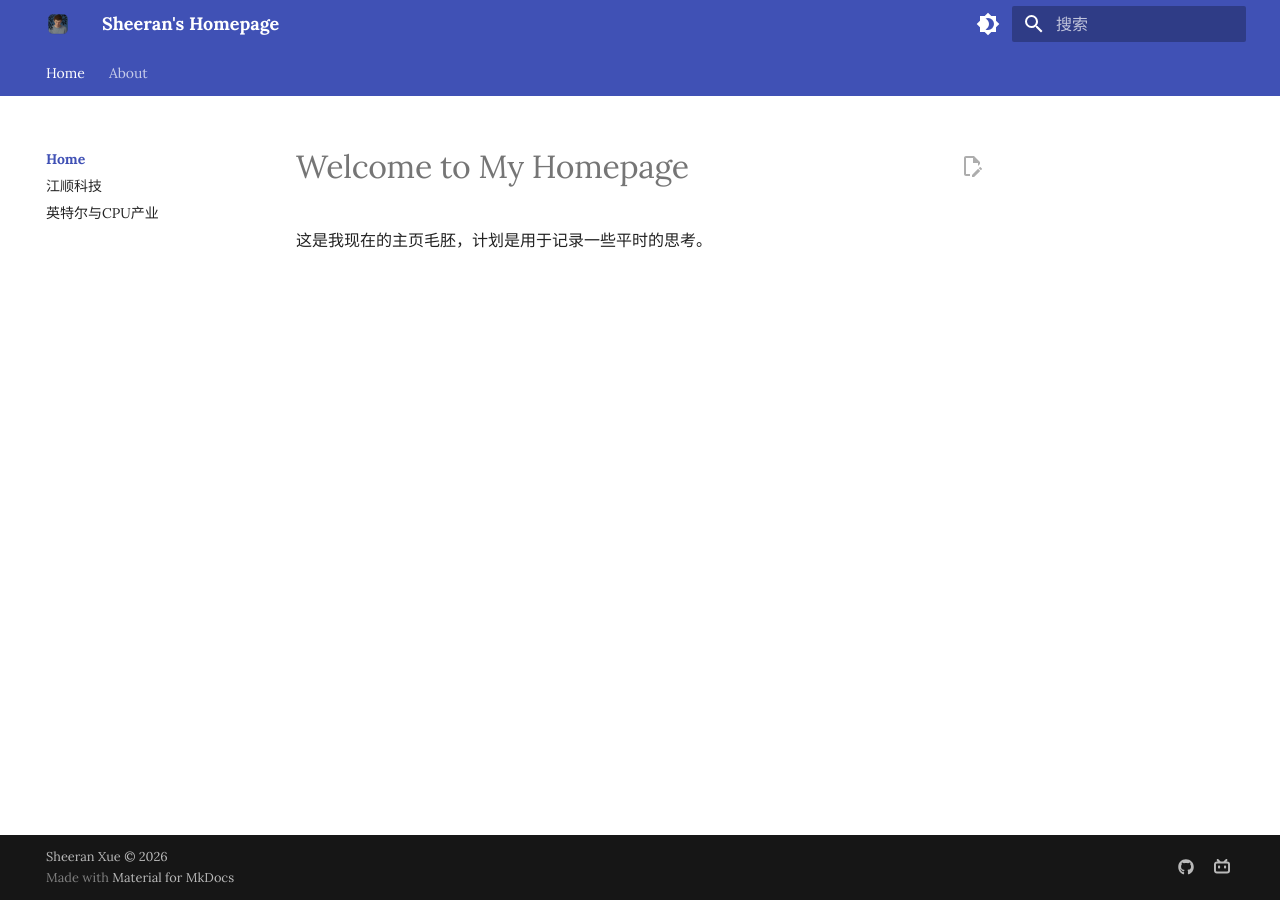
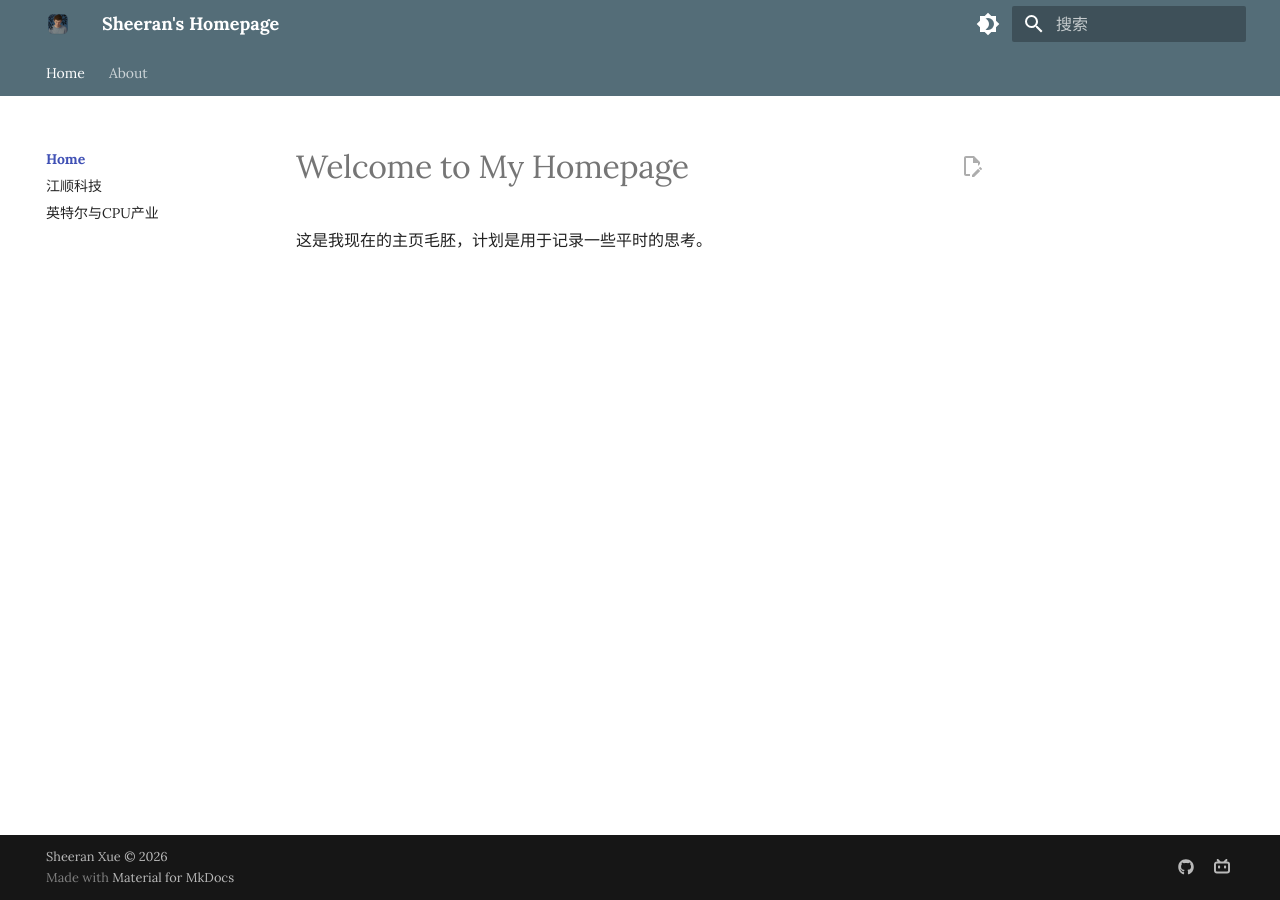
Before and after one commit to ApricityXUE/homepage, an MkDocs documentation site: the page built from docs/index.md, in a window 1280 px wide. Built offline with MkDocs 1.6.1 and Material for MkDocs 9.7.7, drawn with Linux system fonts in a browser that asks for light colours; nearby versions of some CDN libraries; some web fonts are replaced; library files that are not in the unit come from our copies.

Commit message:
Update mkdocs.yml

```diff
--- a/mkdocs.yml
+++ b/mkdocs.yml
@@ -29,10 +29,10 @@ theme:
     - scheme: default
       # 主颜色
       # https://squidfunk.github.io/mkdocs-material/setup/changing-the-colors/#primary-color
-      primary: indigo
+      primary: blue grey
       # 链接等可交互元件的高亮色
       # https://squidfunk.github.io/mkdocs-material/setup/changing-the-colors/#accent-color
-      accent: orange
+      accent: deep orange
       toggle:
         # 图标
         icon: material/brightness-4
@@ -40,8 +40,8 @@ theme:
         name: 切换至夜间模式
     # 夜间模式
     - scheme: slate
-      primary: indigo
-      accent: orange
+      primary: blue grey
+      accent: deep orange
       toggle:
         icon: material/brightness-7
         name: 切换至日间模式
```
